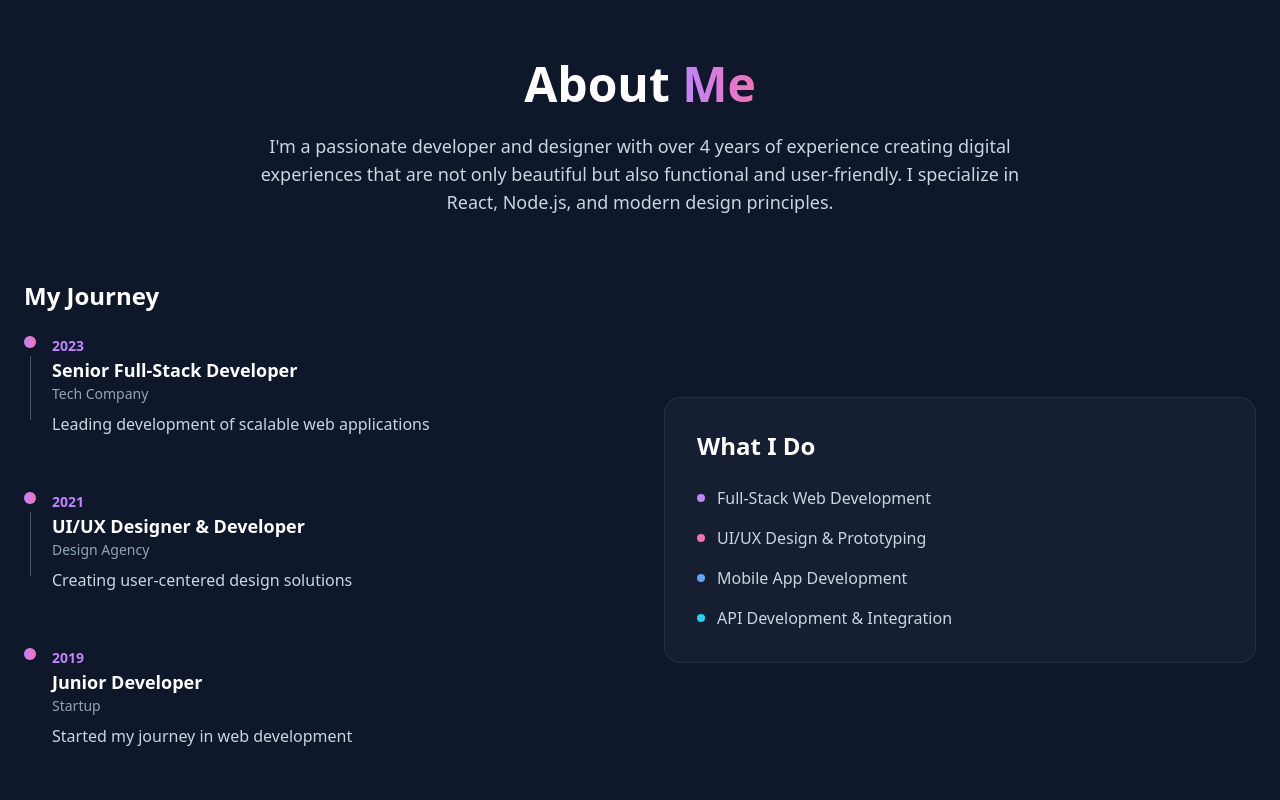
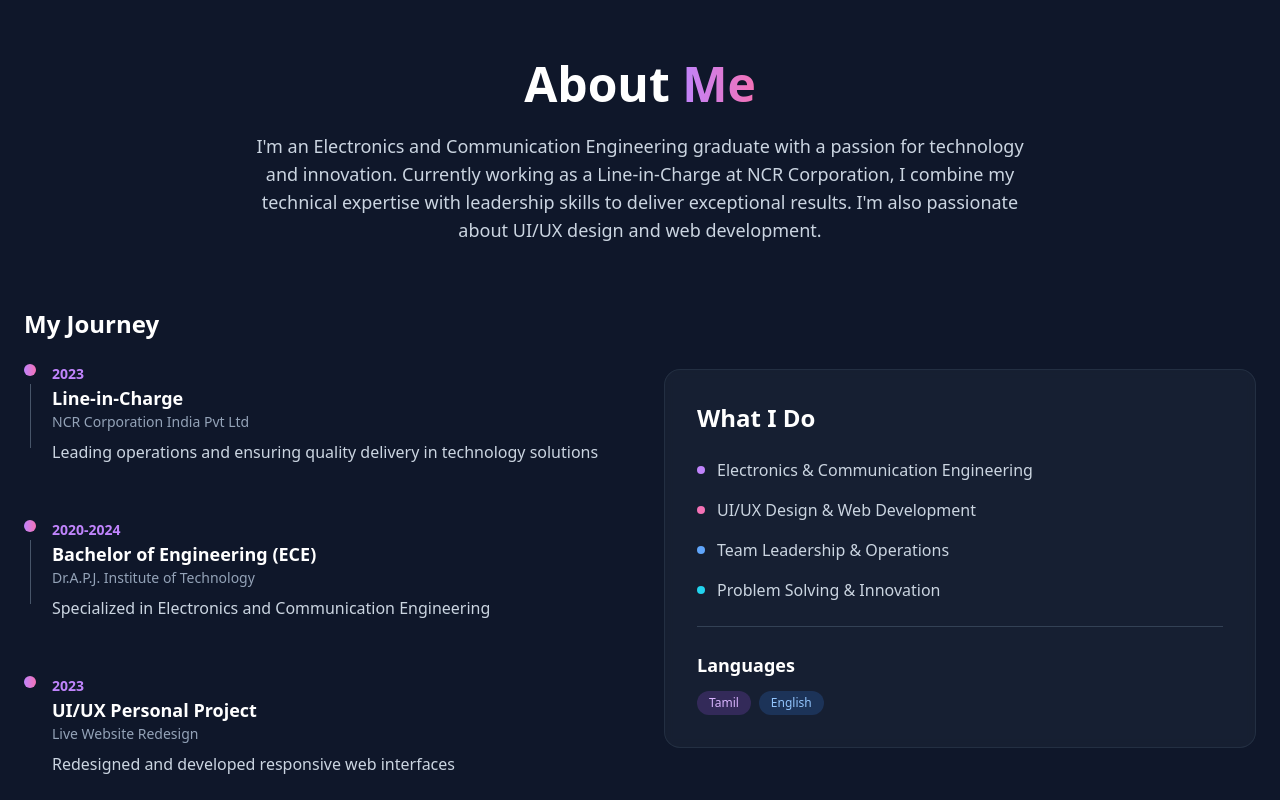
Before and after one commit to kishorsrinivasan2003/Protfolyo, a React (Vite) app: page / in a window 1280 px wide. Shown: the part 820-1620 px from the top of the page. Built offline with nearby package versions, Linux system fonts and the light colour scheme.

Commit message:
Update portfolio with resume details
Updated personal information, education, and skills sections based on the provided resume.

```diff
--- a/src/components/About.tsx
+++ b/src/components/About.tsx
@@ -5,21 +5,21 @@ export const About = () => {
   const timeline = [
     {
       year: "2023",
-      title: "Senior Full-Stack Developer",
-      company: "Tech Company",
-      description: "Leading development of scalable web applications"
+      title: "Line-in-Charge",
+      company: "NCR Corporation India Pvt Ltd",
+      description: "Leading operations and ensuring quality delivery in technology solutions"
     },
     {
-      year: "2021",
-      title: "UI/UX Designer & Developer",
-      company: "Design Agency",
-      description: "Creating user-centered design solutions"
+      year: "2020-2024",
+      title: "Bachelor of Engineering (ECE)",
+      company: "Dr.A.P.J. Institute of Technology",
+      description: "Specialized in Electronics and Communication Engineering"
     },
     {
-      year: "2019",
-      title: "Junior Developer",
-      company: "Startup",
-      description: "Started my journey in web development"
+      year: "2023",
+      title: "UI/UX Personal Project",
+      company: "Live Website Redesign",
+      description: "Redesigned and developed responsive web interfaces"
     }
   ];
 
@@ -37,9 +37,10 @@ export const About = () => {
             About <span className="bg-gradient-to-r from-purple-400 to-pink-400 bg-clip-text text-transparent">Me</span>
           </h2>
           <p className="text-lg text-slate-300 max-w-3xl mx-auto">
-            I'm a passionate developer and designer with over 4 years of experience creating
-            digital experiences that are not only beautiful but also functional and user-friendly.
-            I specialize in React, Node.js, and modern design principles.
+            I'm an Electronics and Communication Engineering graduate with a passion for technology
+            and innovation. Currently working as a Line-in-Charge at NCR Corporation, I combine my
+            technical expertise with leadership skills to deliver exceptional results. I'm also
+            passionate about UI/UX design and web development.
           </p>
         </motion.div>
 
@@ -88,19 +89,27 @@ export const About = () => {
             <div className="space-y-4">
               <div className="flex items-center gap-3">
                 <div className="w-2 h-2 bg-purple-400 rounded-full"></div>
-                <span className="text-slate-300">Full-Stack Web Development</span>
+                <span className="text-slate-300">Electronics & Communication Engineering</span>
               </div>
               <div className="flex items-center gap-3">
                 <div className="w-2 h-2 bg-pink-400 rounded-full"></div>
-                <span className="text-slate-300">UI/UX Design & Prototyping</span>
+                <span className="text-slate-300">UI/UX Design & Web Development</span>
               </div>
               <div className="flex items-center gap-3">
                 <div className="w-2 h-2 bg-blue-400 rounded-full"></div>
-                <span className="text-slate-300">Mobile App Development</span>
+                <span className="text-slate-300">Team Leadership & Operations</span>
               </div>
               <div className="flex items-center gap-3">
                 <div className="w-2 h-2 bg-cyan-400 rounded-full"></div>
-                <span className="text-slate-300">API Development & Integration</span>
+                <span className="text-slate-300">Problem Solving & Innovation</span>
+              </div>
+            </div>
+
+            <div className="mt-6 pt-6 border-t border-slate-700">
+              <h4 className="text-lg font-semibold text-white mb-3">Languages</h4>
+              <div className="flex gap-2">
+                <span className="px-3 py-1 text-xs bg-purple-500/20 text-purple-300 rounded-full">Tamil</span>
+                <span className="px-3 py-1 text-xs bg-blue-500/20 text-blue-300 rounded-full">English</span>
               </div>
             </div>
           </motion.div>
--- a/src/components/Contact.tsx
+++ b/src/components/Contact.tsx
@@ -1,41 +1,34 @@
 import { motion } from "framer-motion";
 import { Mail, MapPin, Phone } from "lucide-react";
+
 export const Contact = () => {
-  return <section id="contact" className="py-20 bg-slate-900/50">
+  return (
+    <section id="contact" className="py-20 bg-slate-900/50">
       <div className="container mx-auto px-6">
-        <motion.div initial={{
-        opacity: 0,
-        y: 50
-      }} whileInView={{
-        opacity: 1,
-        y: 0
-      }} transition={{
-        duration: 0.8
-      }} viewport={{
-        once: true
-      }} className="text-center mb-16">
+        <motion.div
+          initial={{ opacity: 0, y: 50 }}
+          whileInView={{ opacity: 1, y: 0 }}
+          transition={{ duration: 0.8 }}
+          viewport={{ once: true }}
+          className="text-center mb-16"
+        >
           <h2 className="text-4xl md:text-5xl font-bold text-white mb-6">
             Get In <span className="bg-gradient-to-r from-purple-400 to-pink-400 bg-clip-text text-transparent">Touch</span>
           </h2>
           <p className="text-slate-400 text-lg max-w-2xl mx-auto">
-            Ready to bring your ideas to life? Let's collaborate and create something amazing together.
+            Ready to collaborate on exciting projects? Let's connect and create innovative solutions together.
           </p>
         </motion.div>
 
         <div className="grid lg:grid-cols-2 gap-12 max-w-6xl mx-auto">
           {/* Contact Info */}
-          <motion.div initial={{
-          opacity: 0,
-          x: -50
-        }} whileInView={{
-          opacity: 1,
-          x: 0
-        }} transition={{
-          duration: 0.8
-        }} viewport={{
-          once: true
-        }} className="space-y-8">
-
+          <motion.div
+            initial={{ opacity: 0, x: -50 }}
+            whileInView={{ opacity: 1, x: 0 }}
+            transition={{ duration: 0.8 }}
+            viewport={{ once: true }}
+            className="space-y-8"
+          >
             <div className="bg-slate-800/30 backdrop-blur-sm p-6 rounded-xl border border-slate-700/50">
               <div className="flex items-center gap-4 mb-4">
                 <div className="p-3 bg-gradient-to-r from-purple-500 to-pink-500 rounded-lg">
@@ -66,51 +59,61 @@ export const Contact = () => {
                   <MapPin className="w-6 h-6 text-white" />
                 </div>
                 <div>
-                  <h3 className="text-xl font-semibold text-white">Location</h3>
-                  <p className="text-slate-400">Ramenatham,</p>
+                  <h3 className="text-xl font-semibold text-white">Current Role</h3>
+                  <p className="text-slate-400">Line-in-Charge, NCR Corporation</p>
                 </div>
               </div>
             </div>
           </motion.div>
 
           {/* Contact Form */}
-          <motion.div initial={{
-          opacity: 0,
-          x: 50
-        }} whileInView={{
-          opacity: 1,
-          x: 0
-        }} transition={{
-          duration: 0.8
-        }} viewport={{
-          once: true
-        }} className="bg-slate-800/30 backdrop-blur-sm p-8 rounded-xl border border-slate-700/50">
+          <motion.div
+            initial={{ opacity: 0, x: 50 }}
+            whileInView={{ opacity: 1, x: 0 }}
+            transition={{ duration: 0.8 }}
+            viewport={{ once: true }}
+            className="bg-slate-800/30 backdrop-blur-sm p-8 rounded-xl border border-slate-700/50"
+          >
             <form className="space-y-6">
               <div>
                 <label className="block text-slate-300 mb-2">Name</label>
-                <input type="text" className="w-full p-3 bg-slate-700/50 border border-slate-600 rounded-lg text-white focus:outline-none focus:border-purple-500 transition-colors" placeholder="Your Name" />
+                <input
+                  type="text"
+                  className="w-full p-3 bg-slate-700/50 border border-slate-600 rounded-lg text-white focus:outline-none focus:border-purple-500 transition-colors"
+                  placeholder="Your Name"
+                />
               </div>
 
               <div>
                 <label className="block text-slate-300 mb-2">Email</label>
-                <input type="email" className="w-full p-3 bg-slate-700/50 border border-slate-600 rounded-lg text-white focus:outline-none focus:border-purple-500 transition-colors" placeholder="your.email@example.com" />
+                <input
+                  type="email"
+                  className="w-full p-3 bg-slate-700/50 border border-slate-600 rounded-lg text-white focus:outline-none focus:border-purple-500 transition-colors"
+                  placeholder="your.email@example.com"
+                />
               </div>
 
               <div>
                 <label className="block text-slate-300 mb-2">Message</label>
-                <textarea rows={5} className="w-full p-3 bg-slate-700/50 border border-slate-600 rounded-lg text-white focus:outline-none focus:border-purple-500 transition-colors resize-none" placeholder="Tell me about your project..."></textarea>
+                <textarea
+                  rows={5}
+                  className="w-full p-3 bg-slate-700/50 border border-slate-600 rounded-lg text-white focus:outline-none focus:border-purple-500 transition-colors resize-none"
+                  placeholder="Tell me about your project..."
+                ></textarea>
               </div>
 
-              <motion.button type="submit" className="w-full py-3 bg-gradient-to-r from-purple-500 to-pink-500 text-white rounded-lg font-semibold hover:shadow-lg hover:shadow-purple-500/25 transition-all" whileHover={{
-              scale: 1.02
-            }} whileTap={{
-              scale: 0.98
-            }}>
+              <motion.button
+                type="submit"
+                className="w-full py-3 bg-gradient-to-r from-purple-500 to-pink-500 text-white rounded-lg font-semibold hover:shadow-lg hover:shadow-purple-500/25 transition-all"
+                whileHover={{ scale: 1.02 }}
+                whileTap={{ scale: 0.98 }}
+              >
                 Send Message
               </motion.button>
             </form>
           </motion.div>
         </div>
       </div>
-    </section>;
+    </section>
+  );
 };
--- a/src/components/Skills.tsx
+++ b/src/components/Skills.tsx
@@ -4,30 +4,30 @@ import { motion } from "framer-motion";
 export const Skills = () => {
   const skillCategories = [
     {
-      title: "Development",
+      title: "Core Skills",
       skills: [
-        { name: "React/Next.js", level: 95 },
-        { name: "Node.js", level: 90 },
-        { name: "TypeScript", level: 88 },
-        { name: "Python", level: 85 },
+        { name: "Teamwork", level: 95 },
+        { name: "Problem-solving", level: 90 },
+        { name: "Leadership", level: 88 },
+        { name: "Willingness to learn", level: 95 },
       ]
     },
     {
-      title: "Design Tools",
+      title: "Technical Skills",
       skills: [
-        { name: "Figma", level: 92 },
-        { name: "Adobe XD", level: 85 },
-        { name: "Photoshop", level: 80 },
-        { name: "Illustrator", level: 75 },
+        { name: "Electronics & Communication", level: 85 },
+        { name: "UI/UX Design", level: 80 },
+        { name: "Web Development", level: 75 },
+        { name: "Project Management", level: 80 },
       ]
     },
     {
-      title: "Other Tools",
+      title: "Professional Tools",
       skills: [
-        { name: "Git/GitHub", level: 90 },
-        { name: "Docker", level: 80 },
-        { name: "AWS", level: 75 },
-        { name: "MongoDB", level: 85 },
+        { name: "NCR Systems", level: 85 },
+        { name: "Design Tools", level: 80 },
+        { name: "Communication", level: 90 },
+        { name: "Operations Management", level: 85 },
       ]
     }
   ];
@@ -46,7 +46,7 @@ export const Skills = () => {
             My <span className="bg-gradient-to-r from-purple-400 to-pink-400 bg-clip-text text-transparent">Skills</span>
           </h2>
           <p className="text-lg text-slate-300 max-w-2xl mx-auto">
-            A comprehensive overview of my technical skills and expertise
+            A comprehensive overview of my professional skills and expertise in engineering and technology
           </p>
         </motion.div>
 
```
Also changed, not shown: src/components/Hero.tsx (+4 -5 lines).
